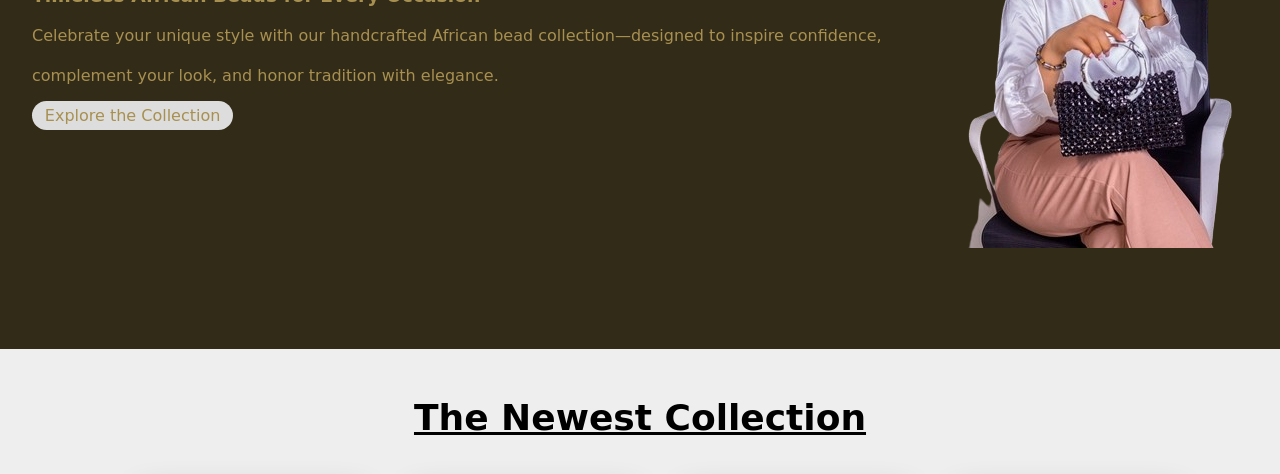
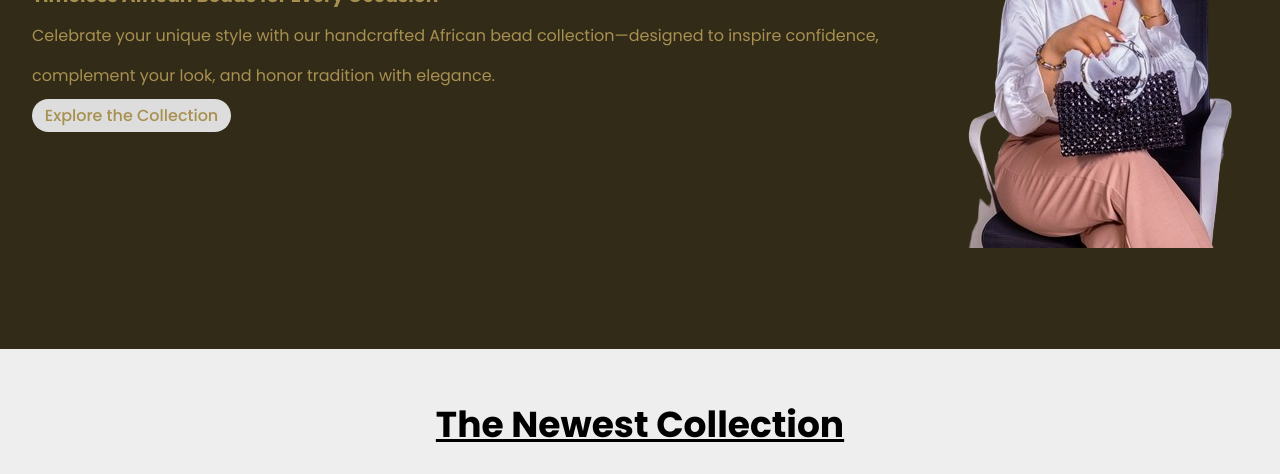
Before and after one commit to Uwa-dev/sek, a website: page index.html in a window 1280 px wide. Shown: the part 371-845 px from the top of the page. Drawn offline with nearby package versions, Linux system fonts and the light colour scheme; a web font is replaced by a local one.

Commit message:
Updated font

```diff
--- a/styles.css
+++ b/styles.css
@@ -37,7 +37,8 @@
 }
 
 body{
-  font-family: var(--h1-font);
+  /* font-family: var(--h1-font); */
+  font-family: var(--normal-font);
 }
 img{
   width: 100%;
```
